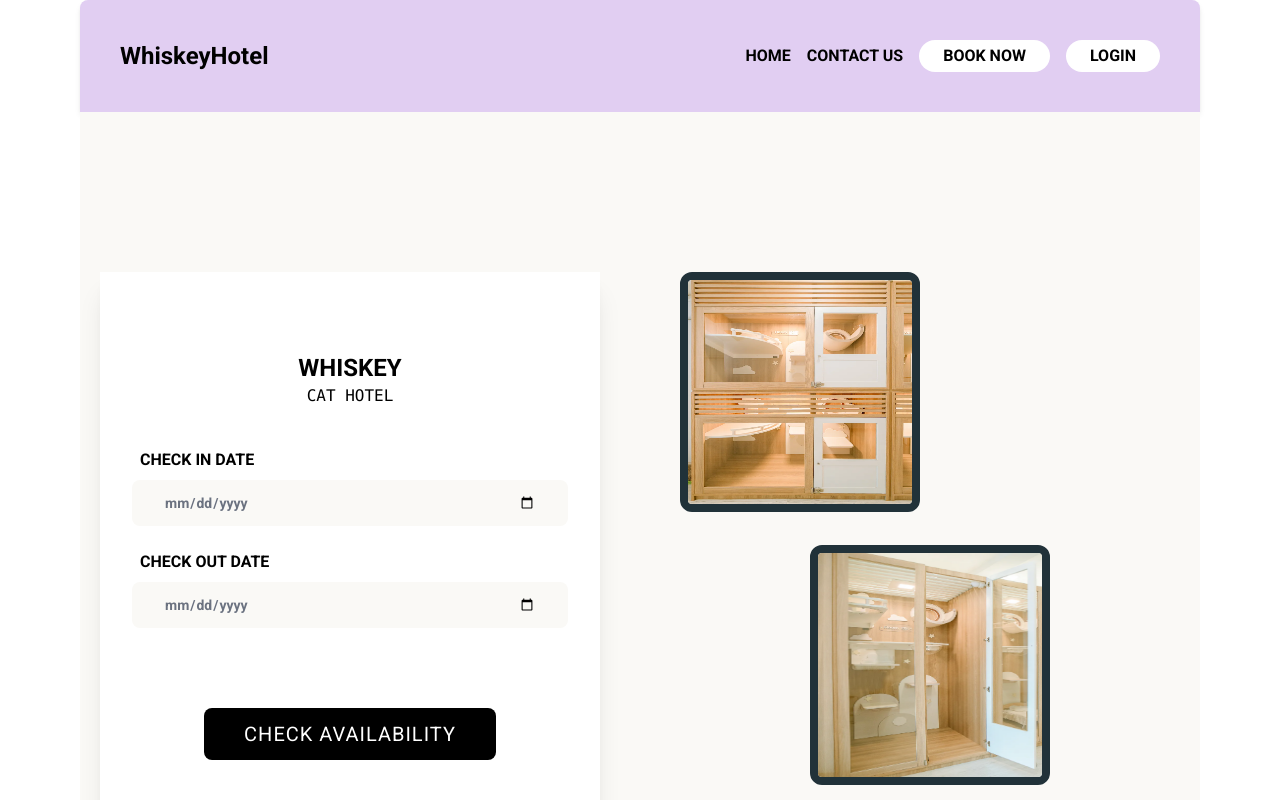
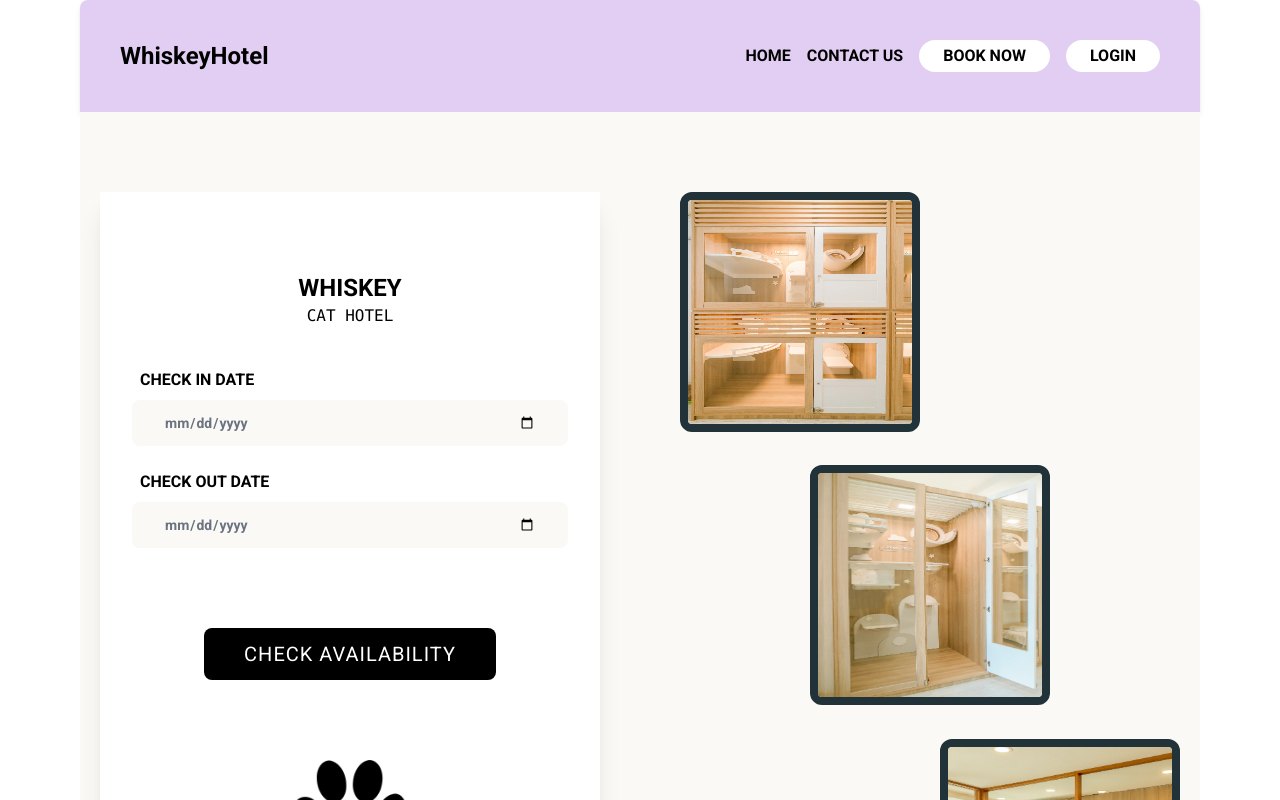
Before and after one commit to pmiapier/whiskeyHotel, a React (Vite) app in the folder app/: page /login/user in a window 1280 px wide. Shown: the top 800 px of the page. Built offline with nearby package versions, Linux system fonts and the light colour scheme.

Commit message:
I dont remember what I added

```diff
--- a/app/src/pages/users/Booking.jsx
+++ b/app/src/pages/users/Booking.jsx
@@ -3,7 +3,7 @@ import BookingImages from "../../components/BookingImages";
 
 export default function Booking() {
   return (
-    <div className="flex justify-center gap-20 bg-offWhite py-40">
+    <div className="flex justify-center gap-20 bg-offWhite py-20">
       <BookingDetails />
 
       <BookingImages />
```
